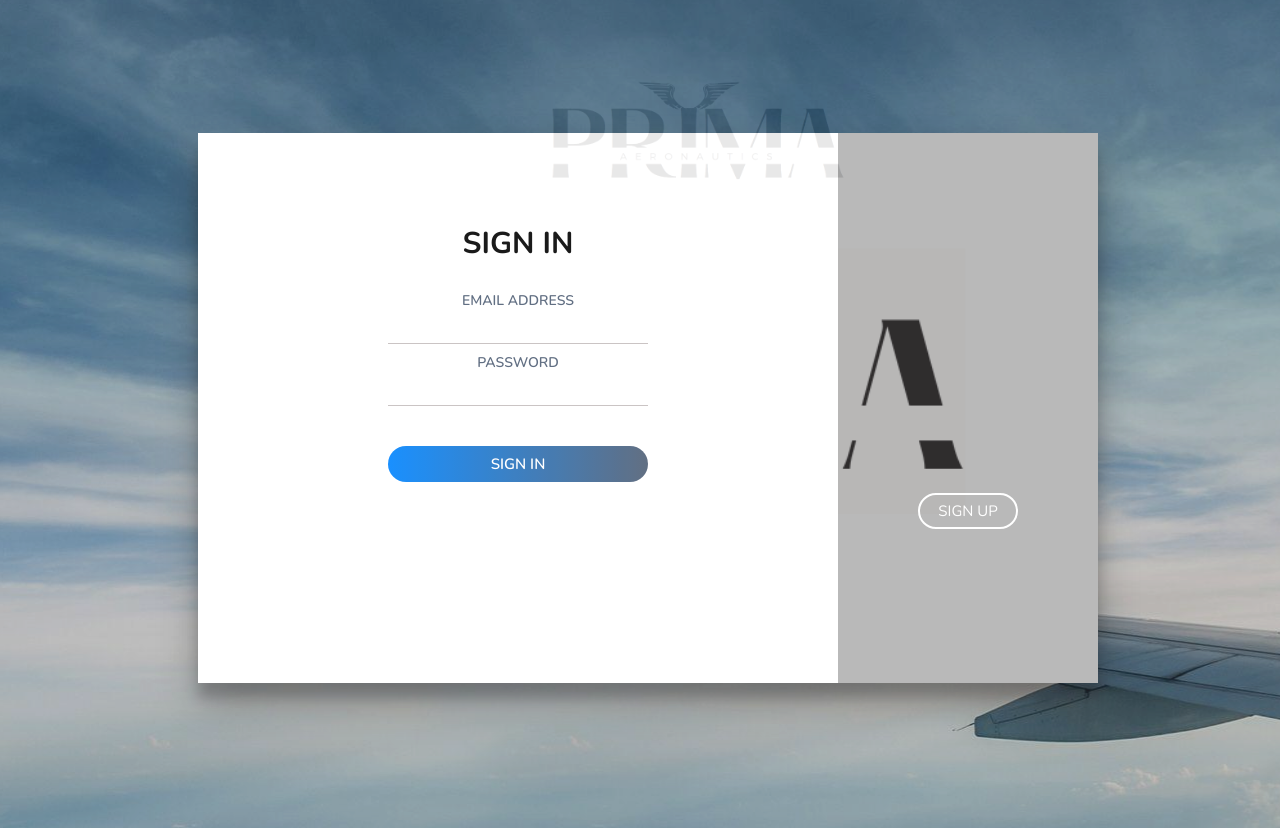
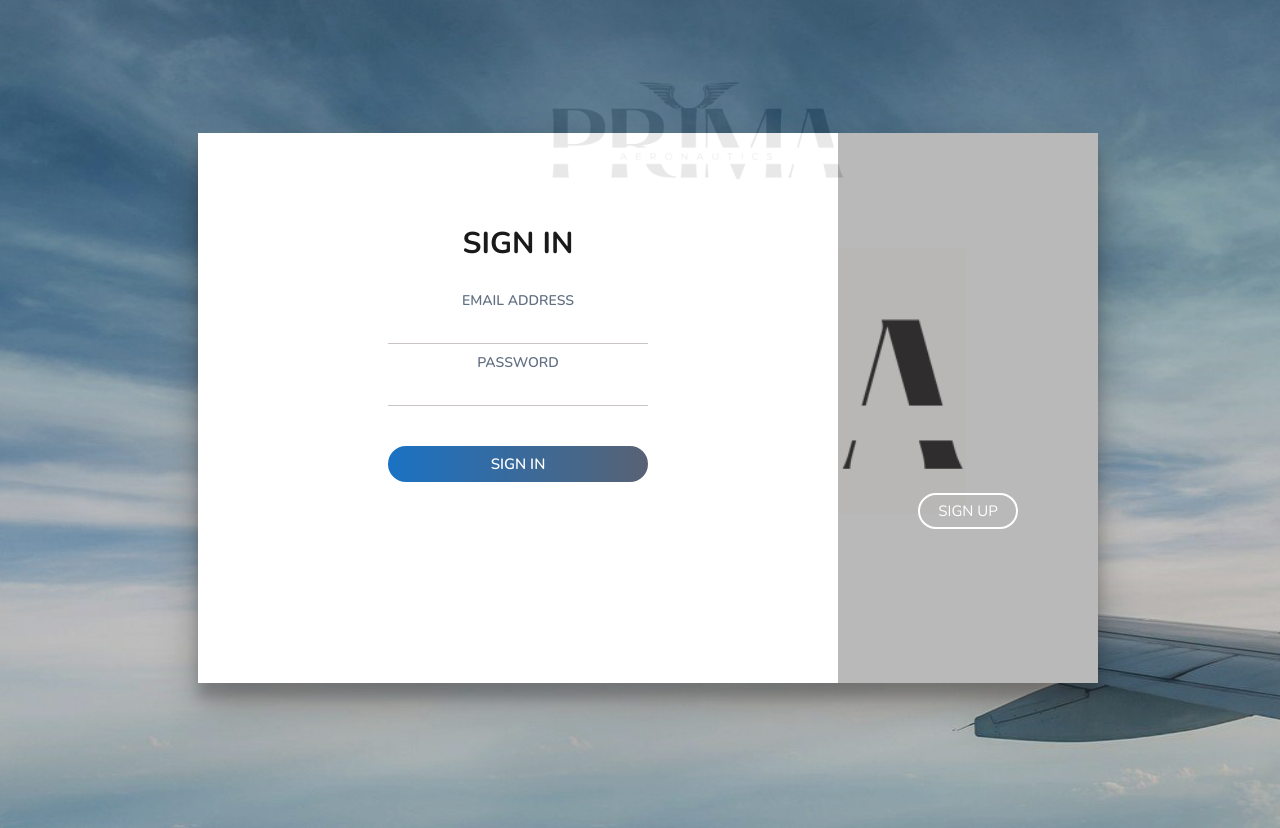
Before and after one commit to jamez2128/prima, a PHP site: page /pages/sign-up.html in a window 1280 px wide, with the pointer over the restyled element. Run offline with PHP 8.4, Linux system fonts and the light colour scheme.

Commit message:
slight change in sign-up css

```diff
--- a/styles/style-signup.css
+++ b/styles/style-signup.css
@@ -122,7 +122,7 @@ button{
 }
 
 .submit:hover{
-  background: -webkit-linear-gradient(left, #0084ff,#505f75);
+  background: -webkit-linear-gradient(left, #0162bd,#455164);
 }
 
 .sub-cont{
```
